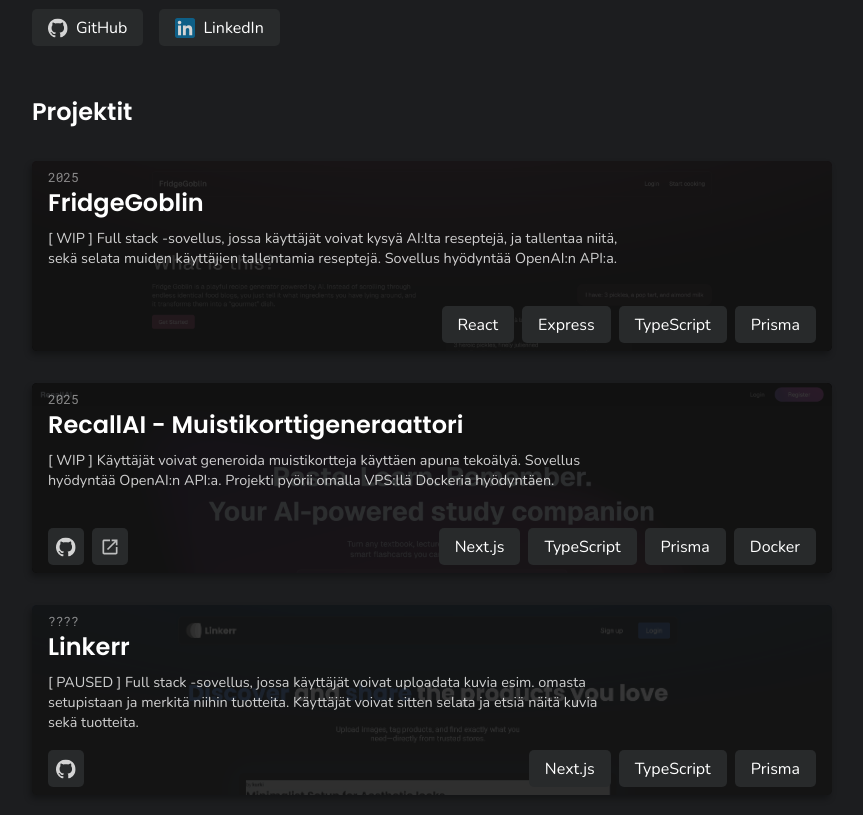
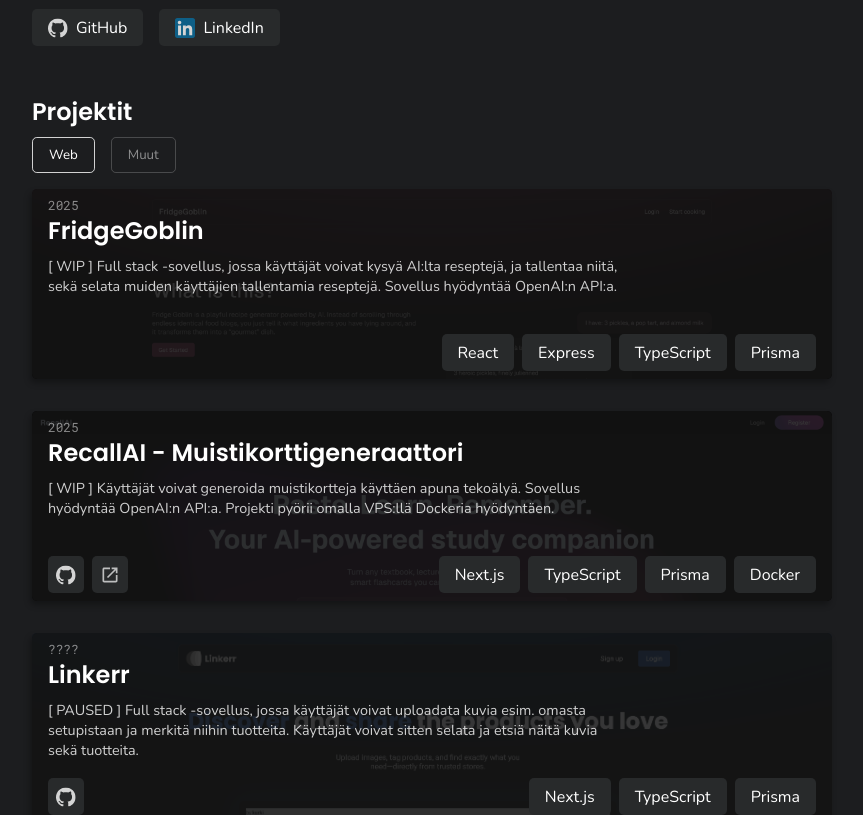
Before and after one commit to leeviko/leevi.dev, a Next.js app: page / in a window 1280 px wide. Shown: the part 420-1235 px from the top of the page, without its empty margins (208-1071 px from the left). Built offline with nearby package versions, Linux system fonts and the light colour scheme.

Commit message:
Projects: Support filtering by project type and add new projects

```diff
--- a/components/Projects.tsx
+++ b/components/Projects.tsx
@@ -1,16 +1,41 @@
+'use client';
 import styles from '@/styles/Projects.module.css';
 import ProjectCard from './ProjectCard';
-import { projects } from '@/lib/data';
+import { webProjects, otherProjects } from '@/lib/data';
+import { useState } from 'react';
 
 const Projects = () => {
+  const [filter, setFilter] = useState<'web' | 'others'>('web');
+
   return (
     <section id="projektit" className={styles.container}>
       <h2>Projektit</h2>
+      <div className={styles.projectGroupBtns}>
+        <button
+          onClick={() => setFilter('web')}
+          disabled={filter === 'web'}
+          className={filter === 'web' ? styles.active : ''}
+        >
+          Web
+        </button>
+        <button
+          onClick={() => setFilter('others')}
+          disabled={filter === 'others'}
+          className={filter === 'others' ? styles.active : ''}
+        >
+          Muut
+        </button>
+      </div>
       <div className={styles.projects}>
-        {projects.map((project, index) => (
-          <ProjectCard key={index} {...project} />
-        ))}
-        <p className={styles.more}>Enemmän juttuja GitHubissa</p>
+        {filter === 'web' &&
+          webProjects.map((project, index) => (
+            <ProjectCard key={index} {...project} />
+          ))}
+        {filter === 'others' &&
+          otherProjects.map((project, index) => (
+            <ProjectCard key={index} {...project} />
+          ))}
+        <p className={styles.more}>Enemmän juttuja GitHubissa...</p>
       </div>
     </section>
   );
--- a/lib/data.ts
+++ b/lib/data.ts
@@ -27,7 +27,7 @@ export type Project = {
   site?: string;
 };
 
-export const projects: Project[] = [
+export const webProjects: Project[] = [
   {
     title: 'FridgeGoblin',
     desc: `[ WIP ] Full stack -sovellus,
@@ -92,3 +92,14 @@ export const projects: Project[] = [
     github: 'https://github.com/leeviko/blog.leevi.dev',
   },
 ];
+
+export const otherProjects: Project[] = [
+  {
+    title: 'Breakout',
+    desc: 'Klassinen Breakout peli tehty C++:lla ja OpenGL:llä.',
+    image: '/images/breakout.png',
+    tags: ['C++', 'OpenGL'],
+    year: '2023',
+    github: 'https://github.com/leeviko/breakout',
+  },
+];
--- a/styles/Projects.module.css
+++ b/styles/Projects.module.css
@@ -3,7 +3,7 @@
 }
 
 .projects {
-  margin-top: 2rem;
+  margin-top: 1rem;
 }
 
 .more {
@@ -12,3 +12,30 @@
   justify-content: center;
   color: rgba(255, 255, 255, 0.5);
 }
+
+.projectGroupBtns {
+  margin-top: 0.5rem;
+  display: flex;
+  gap: 1rem;
+}
+
+.projectGroupBtns button {
+  font-family: inherit;
+  background: none;
+  border: 1px solid rgba(255, 255, 255, 0.2);
+  color: rgba(255, 255, 255, 0.5);
+  padding: 0.5rem 1rem;
+  border-radius: 0.3rem;
+  cursor: pointer;
+  transition: all 0.15s ease;
+}
+
+.projectGroupBtns button:hover {
+  border-color: rgba(255, 255, 255, 0.5);
+  color: rgba(255, 255, 255, 0.8);
+}
+
+.projectGroupBtns button.active {
+  border-color: rgba(255, 255, 255, 0.8);
+  color: rgba(255, 255, 255, 1);
+}
```
Also changed, not shown: public/images/breakout.png (added).
